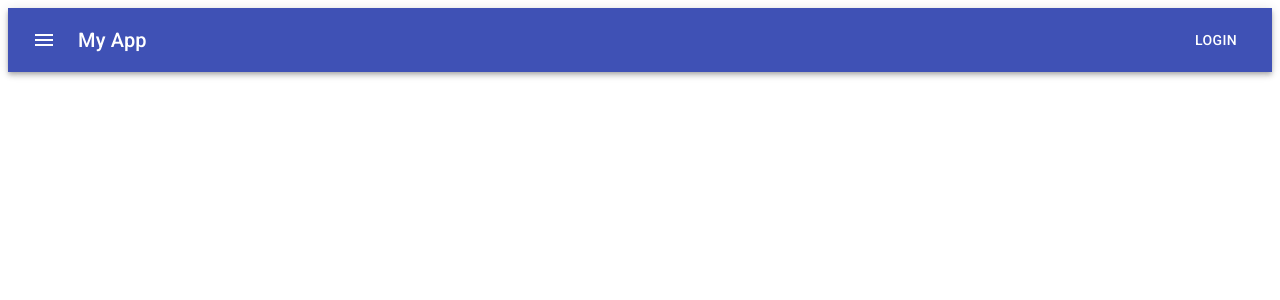
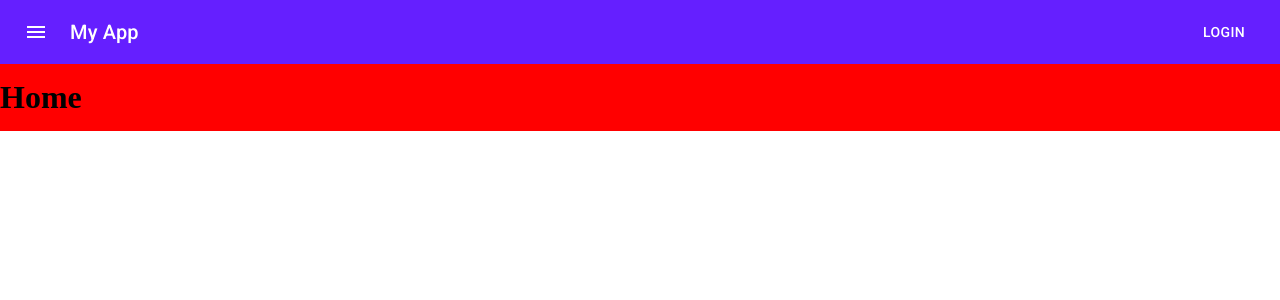
Before and after one commit to danielsfilho/My-App-ProjetoReact, a React (Create React App) app: page / in a window 1280 px wide. Shown: the top 300 px of the page. Built offline with nearby package versions, Linux system fonts and the light colour scheme.

Commit message:
adicionando template default

```diff
--- a/src/App.js
+++ b/src/App.js
@@ -4,10 +4,12 @@
   Route,
 }from 'react-router-dom'
 
+import TemplateDefault from './templates/Default'
 import Home from './pages/Home'
 
 const  App = ()  => {
   return (
+    <TemplateDefault>
       <Router>
         <Switch>
             <Route path="/">
@@ -15,6 +17,7 @@
             </Route>
         </Switch>
       </Router>
+    </TemplateDefault>
   )
 }
 
--- /dev/null
+++ b/src/index.css
@@ -0,0 +1,5 @@
+* {
+    margin: 0;
+    padding: 0;
+    box-sizing: border-box;
+}
--- a/src/index.js
+++ b/src/index.js
@@ -1,11 +1,36 @@
 import React from 'react'
 import ReactDOM from 'react-dom/client';
+import { createMuiTheme, ThemeProvider } from '@material-ui/core/styles'
+
 import App from './App';
+import './index.css'
 
+import {deepPurple, grey} from '@material-ui/core/colors/'
+
+const theme = createMuiTheme({
+  status: {
+    danger: '#e53e3e',
+  },
+  palette: {
+    primary: {
+      main: deepPurple['A400'],
+      darker: '#053e85',
+    },
+    secondary: {
+      main: grey[900],
+    },
+    neutral: {
+      main: '#64748B',
+      contrastText: '#fff',
+    },
+  },
+});
 
 const root = ReactDOM.createRoot(document.getElementById('root'));
 root.render(
   <React.StrictMode>
-    <App />
+    <ThemeProvider theme={theme}>
+      <App />
+    </ThemeProvider>
   </React.StrictMode>
 );
--- a/src/pages/Home.js
+++ b/src/pages/Home.js
@@ -1,9 +1,6 @@
-import Header from '../partials/Header/Header'
-
-
 const  Home = ()  => {
     return (
-        <Header />
+        <h1>Home</h1>
     )
   }
 
--- /dev/null
+++ b/src/templates/Default.js
@@ -0,0 +1,29 @@
+import Container from '@material-ui/core/Container';
+import { makeStyles } from '@material-ui/core/styles'
+
+import Header from '../partials/Header/Header'
+
+
+
+const useStyles = makeStyles(() => ({
+    container: {
+        padding: "15px 0",
+        background: 'red',
+    }
+}))
+
+
+const Default = ({ children }) => {
+    const classes = useStyles()
+    return (
+        <>
+            <Header />
+            <Container className={classes.container}>
+            {children}
+            </Container>
+
+        </>
+    )
+}
+
+export default Default
```
Lines whose indentation alone changed are shown as unchanged.
